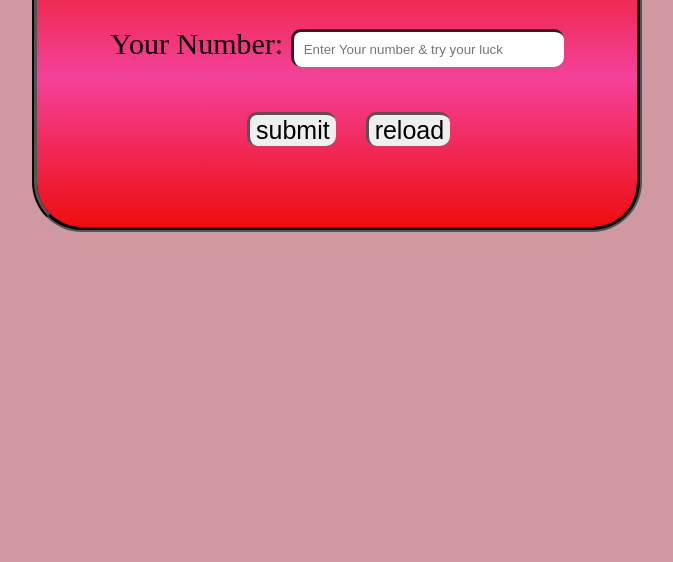
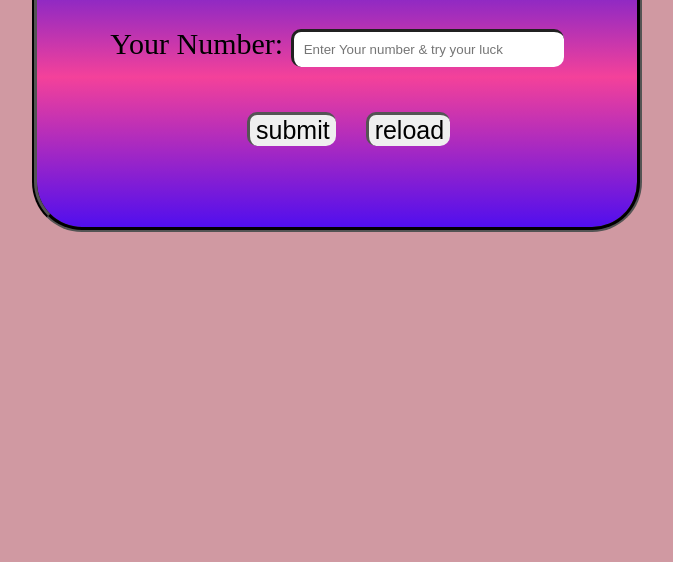
Before and after one commit to sumanth14333/guess, a plain HTML site: page index.html in a window 1280 px wide. Shown: the part 238-800 px from the top of the page, without its empty margins (303-976 px from the left). Drawn offline with Linux system fonts and the light colour scheme.

Commit message:
Update styl.css

```diff
--- a/styl.css
+++ b/styl.css
@@ -8,7 +8,7 @@ body{
     border: 5px groove black;
     margin: auto;
     margin-top: 160px;
-    background: linear-gradient(rgb(234, 19, 19), rgb(244, 65, 154), rgb(238, 14, 14));
+    background: linear-gradient(rgb(51, 19, 234), rgb(244, 65, 154), rgb(81, 14, 238));
     border-radius: 50px;
 }
 #btn{
```
